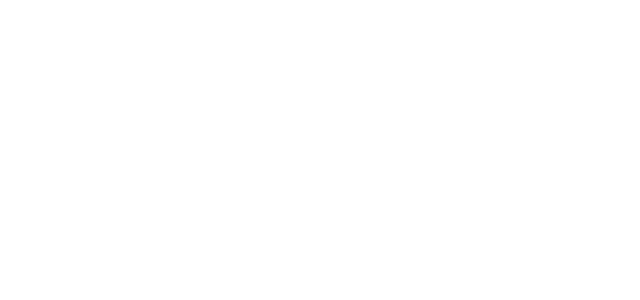
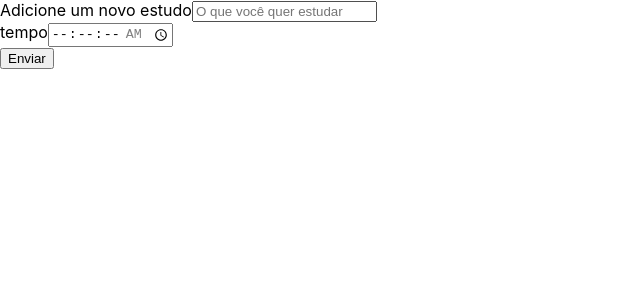
Before and after one commit to Andersonamalta/temporizador, a React (Create React App) app: page / in a window 1280 px wide. Shown: the top 300 px of the page, without its empty margins (0-640 px from the left). Built offline with nearby package versions, Linux system fonts and the light colour scheme.

Commit message:
Criação do componente Formulário

```diff
--- a/src/App.tsx
+++ b/src/App.tsx
@@ -1,11 +1,12 @@
 import React from 'react';
 import Button from './components/Button';
+import Formulario from './components/Forms';
 
 
 function App() {
   return (
     <div className="App">
-
+      <Formulario/>
     </div>
   );
 }
--- /dev/null
+++ b/src/components/Forms/index.tsx
@@ -0,0 +1,41 @@
+import React from "react";
+import Button from "../Button";
+
+
+class Formulario extends React.Component{
+    render() {
+        return(
+            <form>
+                <div>
+                    <label htmlFor="tarefa">
+                        Adicione um novo estudo
+                    </label>
+                    <input
+                    type="text"
+                    name="tarefa"
+                    id="tarefa"
+                    placeholder="O que você quer estudar"
+                    required
+                    />
+                </div>
+                <div>
+                    <label htmlFor="tempo">
+                        tempo
+                    </label>
+                    <input
+                    type="time"
+                    step="1"
+                    name="tempo"
+                    id="tempo"
+                    min="00:00:00"
+                    max="01:30:00"
+                    required
+                    />
+                </div>
+                <Button/>
+            </form>
+        )
+    }
+}
+
+export default Formulario;
```
